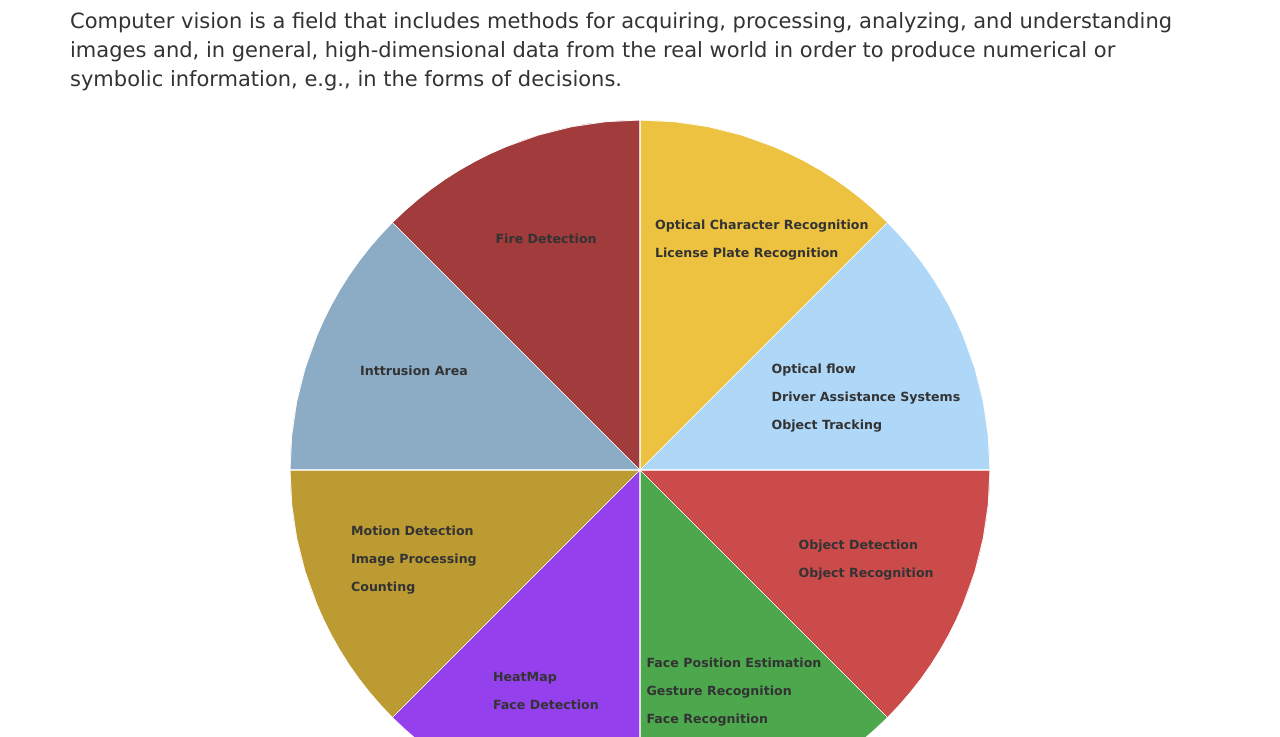
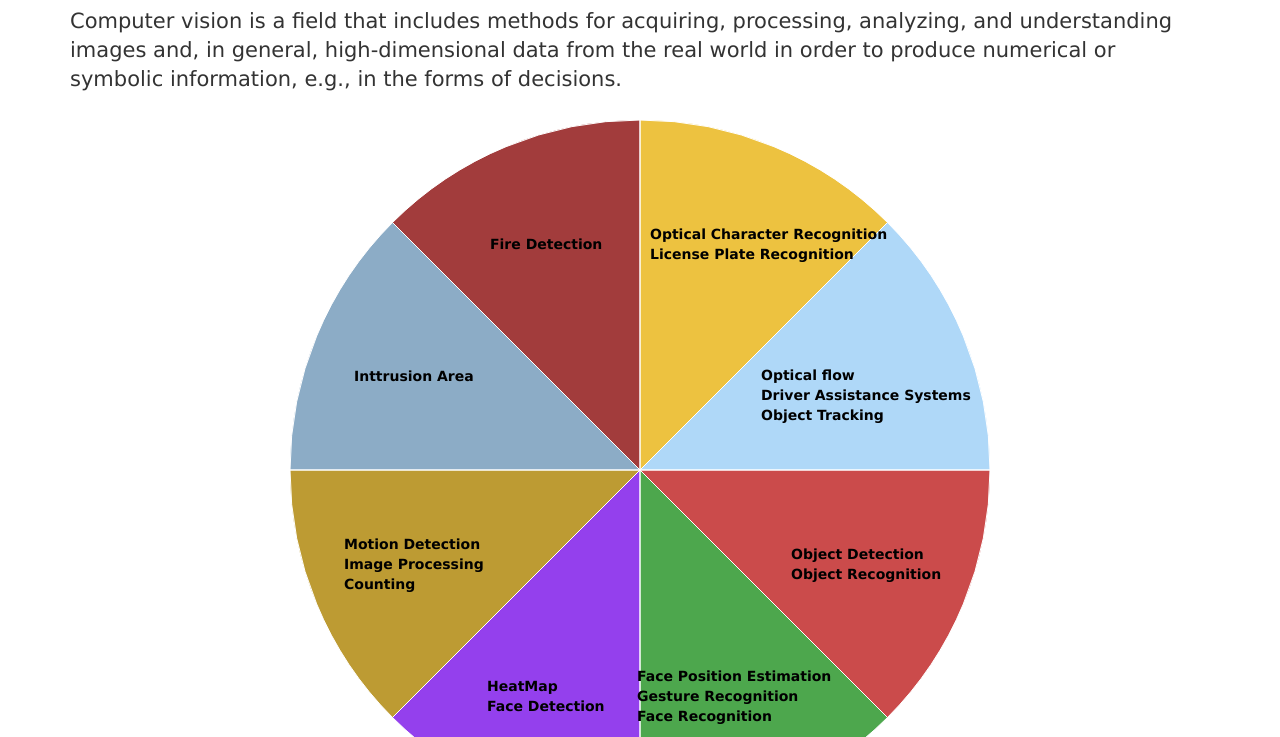
Before and after one commit to vnishukov/cv, a plain HTML site: page index.html in a window 1280 px wide. Shown: the part 63-800 px from the top of the page. Drawn offline with Linux system fonts and the light colour scheme.

Commit message:
Segments links

```diff
--- a/css/cv.css
+++ b/css/cv.css
@@ -9,8 +9,18 @@ body {
   margin: 25px 0;
 }
 
-.pieLabel {
-  font-size: .9em;
+.chart-label,
+.chart-label:hover,
+.chart-label:active {
+  display:block;
+  text-decoration: none;
+  font-size: 1em;
+  font-weight: bold;
+  color: #000;
+}
+
+.flot-overlay {
+  cursor: pointer;
 }
 
 .footer {
--- a/js/cv.js
+++ b/js/cv.js
@@ -2,37 +2,51 @@ $(document).ready(function () {
   var data = [
     {
       label: ['Optical Character Recognition', 'License Plate Recognition'],
+      link: 'http://google.com/',
       data: 1
     },
     {
       label: ['Optical flow', 'Driver Assistance Systems', 'Object Tracking'],
+      link: 'http://yahoo.com/',
       data: 1
     },
     {
       label: ['Object Detection', 'Object Recognition'],
+      link: 'http://amazon.com/',
       data: 1
     },
     {
       label: ['Face Position Estimation', 'Gesture Recognition', 'Face Recognition'],
+      link: 'http://oracle.com/',
       data: 1
     },
     {
       label: ['HeatMap', 'Face Detection'],
+      link: 'http://yelp.com/',
       data: 1
     },
     {
       label: ['Motion Detection', 'Image Processing', 'Counting'],
+      link: 'http://tripadvisor.com/',
       data: 1
     },
     {
       label: ['Inttrusion Area'],
+      link: 'http://github.com/',
       data: 1
     },
     {
       label: ['Fire Detection'],
+      link: 'http://ebay.com/',
       data: 1
     }
   ];
+
+  $('.pie-chart').bind('plotclick', function (event, pos, item) {
+    if (item) {
+      document.location.href = item.series.link;
+    }
+  });
 
   $.plot('.pie-chart', data, {
     series: {
@@ -56,14 +70,14 @@ $(document).ready(function () {
     }
   });
 
-  function labelFormatter(label) {
+  function labelFormatter(label, series) {
     var result = '';
     _.each(label, function (entry) {
-      result += '<p><strong>' + entry + '</strong></p>'
+      result += '<a class="chart-label" href="' + series.link + '">' + entry + '</a>'
     });
     return result;
   }
 
-  $('#pieLabel0').css('left', 585);
-  $('#pieLabel1').css('top', 240);
+  $('#pieLabel0').css('left', 580);
+  $('#pieLabel1').css('top', 245);
 });
```
